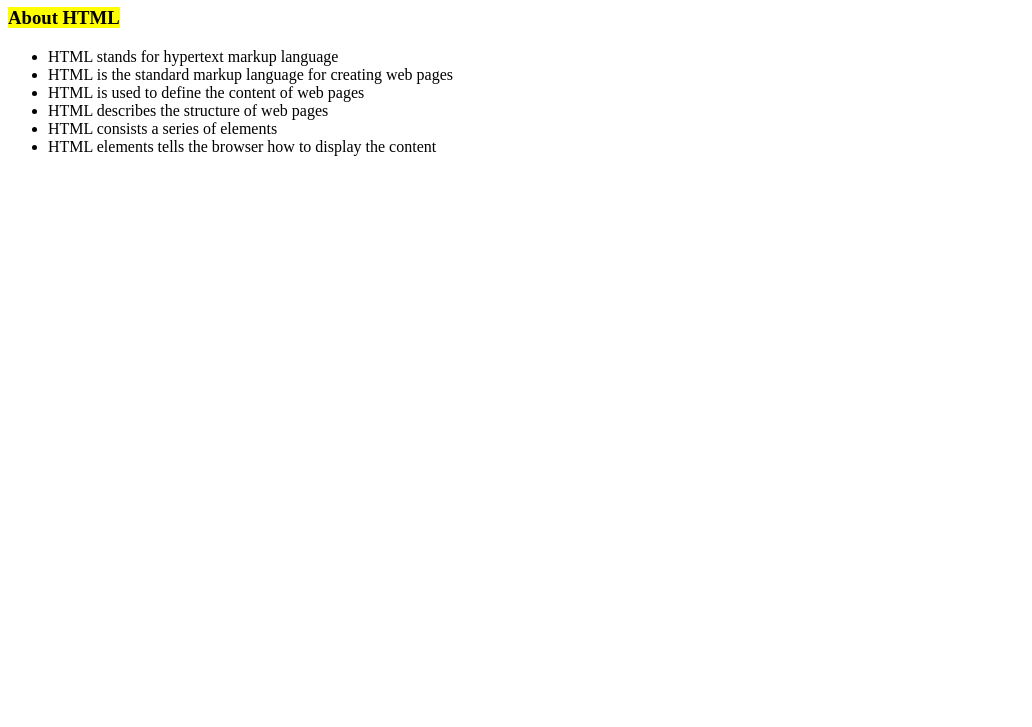
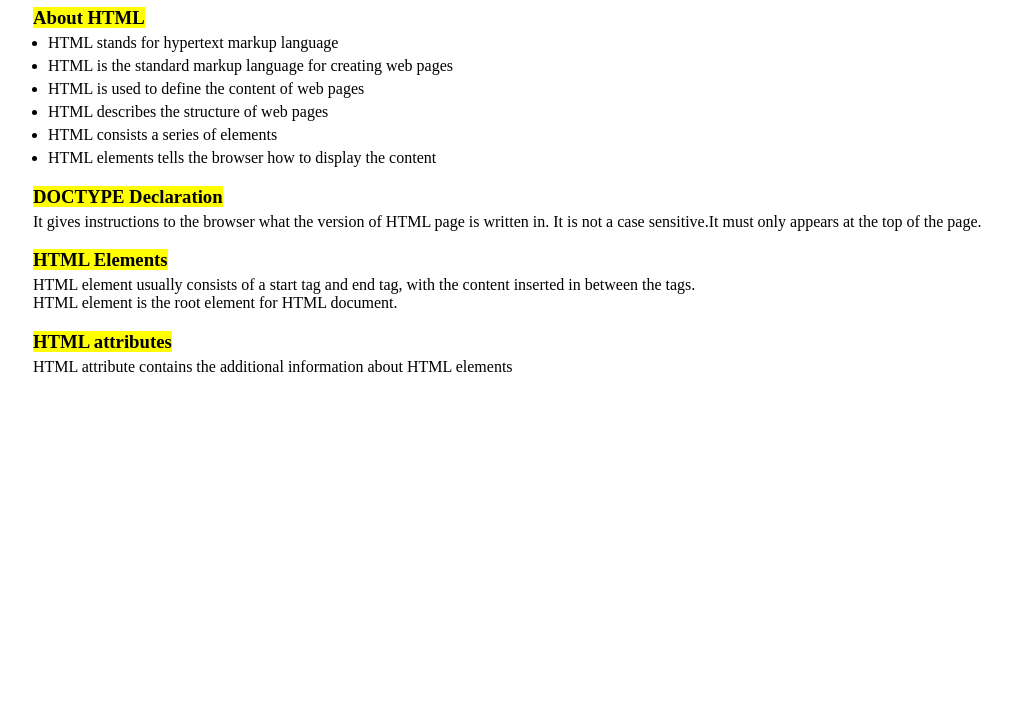
Before and after one commit to mdafsha9/HTML-Tutorials, a plain HTML site: page index.html in a window 1280 px wide. Shown: the part 73-800 px from the top of the page, without its empty margins (0-1032 px from the left). Drawn offline with Linux system fonts and the light colour scheme.

Commit message:
about doctype, root element, attributes

```diff
--- a/index.html
+++ b/index.html
@@ -8,6 +8,7 @@
     <meta name="keywords" content="attributes, elements, forms">
     <meta name="viewport" content="width=device-width, initial-scale=1.0">
     <meta http-equiv="refresh" content="30">
+    <link rel="stylesheet" href="style.css">
   </head>
   <body>
     <h1>HTML Tutorials</h1>
@@ -20,5 +21,12 @@
       <li>HTML consists a series of elements</li>
       <li>HTML elements tells the browser how to display the content</li>
     </ul>
+    <h3><mark>DOCTYPE Declaration</mark></h3>
+    <p>It gives instructions to the browser what the version of HTML page is written in. It is not a case sensitive.It must only appears at the top of the page.</p>
+    <h3><mark>HTML Elements</mark></h3>
+    <p>HTML element usually consists of a start tag and end tag, with the content inserted in between the tags.<br/> HTML element is the root element for HTML document.</p>
+    <h3><mark>HTML attributes</mark></h3>
+    <p>HTML attribute contains the additional information about HTML elements</p>
+
   </body>
 </html>
--- a/style.css
+++ b/style.css
@@ -8,3 +8,7 @@ h3{
 ul, li{
   margin-top:5px;
 }
+p{
+  margin-top:0px;
+  margin-left:25px;
+}
```
